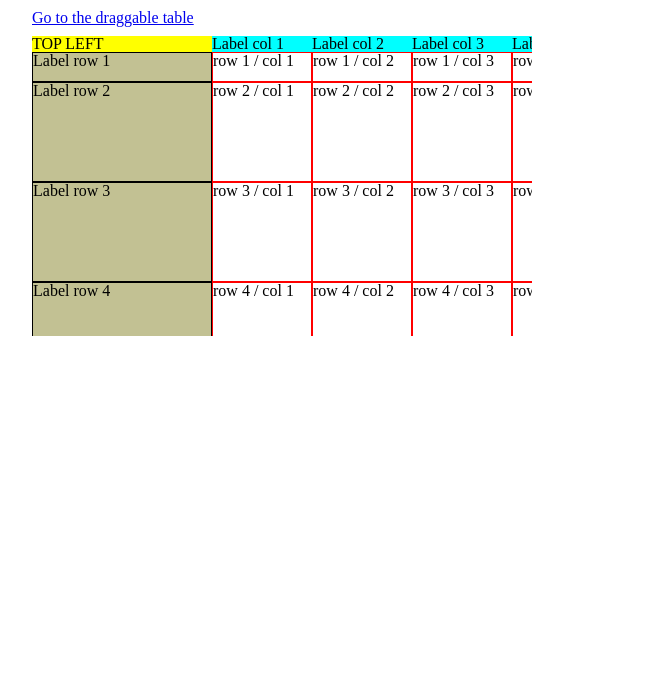
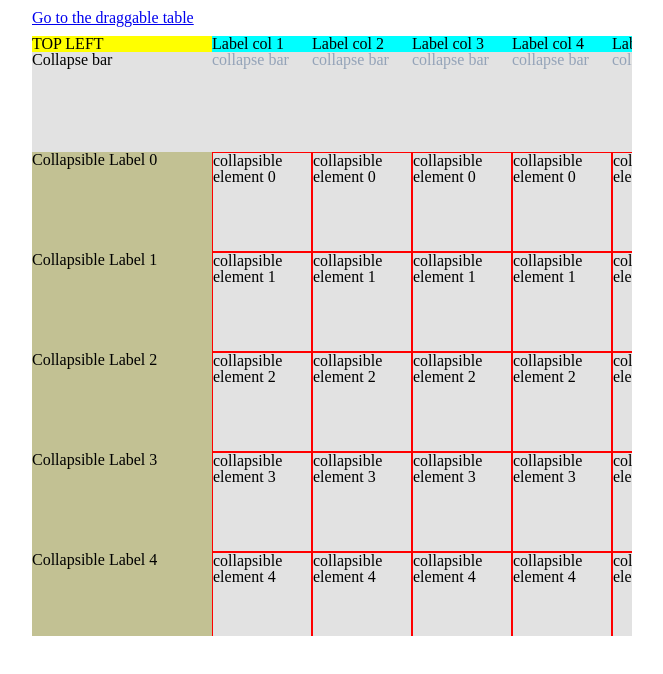
Before and after one commit to taishikato/simple-dnd-example-2, a React (Vite) app: page /collapse in a window 1280 px wide. Shown: the top 674 px of the page, without its empty margins (308-971 px from the left). Built offline with nearby package versions, Linux system fonts and the light colour scheme.

Commit message:
collapse thing kinda work

```diff
--- a/src/BlairTable/BlairTable.tsx
+++ b/src/BlairTable/BlairTable.tsx
@@ -2,6 +2,7 @@ import { css } from "@emotion/css";
 import Bottom from "./Bottom/Bottom";
 import Top from "./Top/Top";
 import { containerHeight, containerWidth } from "./consts";
+import "./styles/style.css";
 
 const BlairTable = () => {
   /**
--- a/src/BlairTable/Bottom/Bottom.tsx
+++ b/src/BlairTable/Bottom/Bottom.tsx
@@ -1,4 +1,4 @@
-import { css } from "@emotion/css";
+import { cx, css } from "@emotion/css";
 import {
   cols,
   rowLabelWidth,
@@ -8,6 +8,56 @@ import {
 } from "../consts";
 
 const Bottom = () => {
+  const handleCollapse = (e: React.MouseEvent<HTMLDivElement, MouseEvent>) => {
+    e.preventDefault();
+
+    // const targets = document.getElementsByClassName(
+    //   "collapsible"
+    // )[0] as HTMLElement;
+
+    // targets.style.height = "0";
+    // targets.style.overflow = "hidden";
+
+    const targets = document.getElementsByClassName(
+      "collapsible"
+    ) as HTMLCollectionOf<HTMLElement>;
+
+    if (targets[0].classList.contains("collapse-close")) {
+      // Left
+      Array.from(targets).forEach((e) => e.classList.remove("collapse-close"));
+
+      // Right
+      const containers = document.getElementsByClassName(
+        "collapse-container"
+      ) as HTMLCollectionOf<HTMLElement>;
+      Array.from(containers).forEach((c) =>
+        c.classList.remove("collapse-close")
+      );
+
+      return;
+    }
+
+    // Left
+    Array.from(targets).forEach((e) => {
+      e.classList.add("collapse-close");
+      // e.style.height = "0";
+      // e.style.overflow = "hidden";
+    });
+
+    // Right
+    const containers = document.getElementsByClassName(
+      "collapse-container"
+    ) as HTMLCollectionOf<HTMLElement>;
+
+    Array.from(containers).forEach((c) => {
+      c.classList.add("collapse-close");
+      // c.style.height = "0";
+      // c.style.overflow = "hidden";
+    });
+
+    console.log("clicked");
+  };
+
   return (
     <div
       className={css({
@@ -25,6 +75,35 @@ const Bottom = () => {
           zIndex: baseZIndex,
         })}
       >
+        <div
+          onClick={(e) => handleCollapse(e)}
+          className={css({
+            height: 100,
+            backgroundColor: "#e2e2e2", // TODO
+            boxSizing: "border-box",
+            cursor: "pointer",
+          })}
+        >
+          Collapse bar
+        </div>
+        {[...Array(10).keys()].map((_, i) => {
+          return (
+            <div
+              key={i}
+              className={cx([
+                css({
+                  height: 100,
+                  backgroundColor: "rgba(134,132,41,0.5)", // TODO
+                  boxSizing: "border-box",
+                  transition: "height 200ms",
+                }),
+                "collapsible",
+              ])}
+            >
+              Collapsible Label {i}
+            </div>
+          );
+        })}
         {rows.map((row, i) => (
           <div
             key={i}
@@ -51,6 +130,56 @@ const Bottom = () => {
         {(() => {
           return (
             <div>
+              <div className={css({ height: 100, display: "flex" })}>
+                {cols.map((col, j) => (
+                  <div
+                    onClick={(e) => handleCollapse(e)}
+                    className={css({
+                      width: col.width,
+                      border: "none",
+                      color: "rgb(148 163 184)",
+                      cursor: "pointer",
+                      boxSizing: "border-box",
+                      backgroundColor: "#e2e2e2", // TODO
+                    })}
+                    key={j}
+                  >
+                    collapse bar
+                  </div>
+                ))}
+              </div>
+              {[...Array(10).keys()].map((_, i) => {
+                return (
+                  <div
+                    key={i}
+                    className={cx([
+                      css({
+                        height: 100,
+                        display: "flex",
+                        transition: "height 200ms",
+                      }),
+                      "collapse-container",
+                    ])}
+                  >
+                    {cols.map((col, j) => (
+                      <div
+                        onClick={(e) => handleCollapse(e)}
+                        className={cx([
+                          css({
+                            width: col.width,
+                            border: "1px solid red",
+                            boxSizing: "border-box",
+                            backgroundColor: "#e2e2e2", // TODO
+                          }),
+                        ])}
+                        key={j}
+                      >
+                        collapsible element {i}
+                      </div>
+                    ))}
+                  </div>
+                );
+              })}
               {rows.map((row, i) => (
                 <div
                   key={i}
--- a/src/BlairTable/consts/index.ts
+++ b/src/BlairTable/consts/index.ts
@@ -14,5 +14,5 @@ export const rows = Array.from({ length: numberOfRows }, (_, i) => ({
 
 export const totalColLabelsWidth = cols.reduce((a, b) => a + b.width, 0);
 export const baseZIndex = 1;
-export const containerWidth = 500;
-export const containerHeight = 300;
+export const containerWidth = 600;
+export const containerHeight = 600;
--- /dev/null
+++ b/src/BlairTable/styles/style.css
@@ -0,0 +1,4 @@
+.collapse-close {
+	height: 0;
+	overflow: hidden;
+}
```
